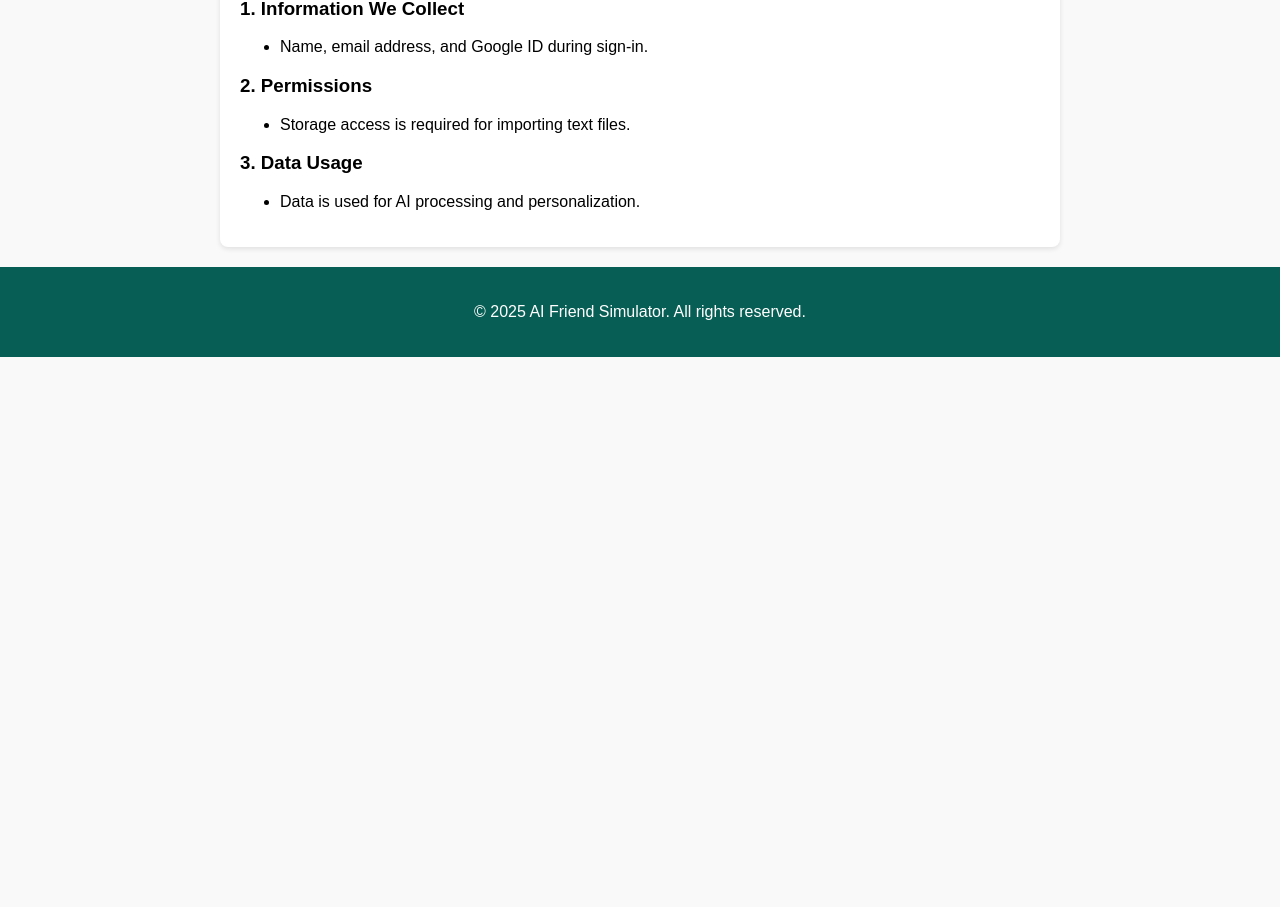
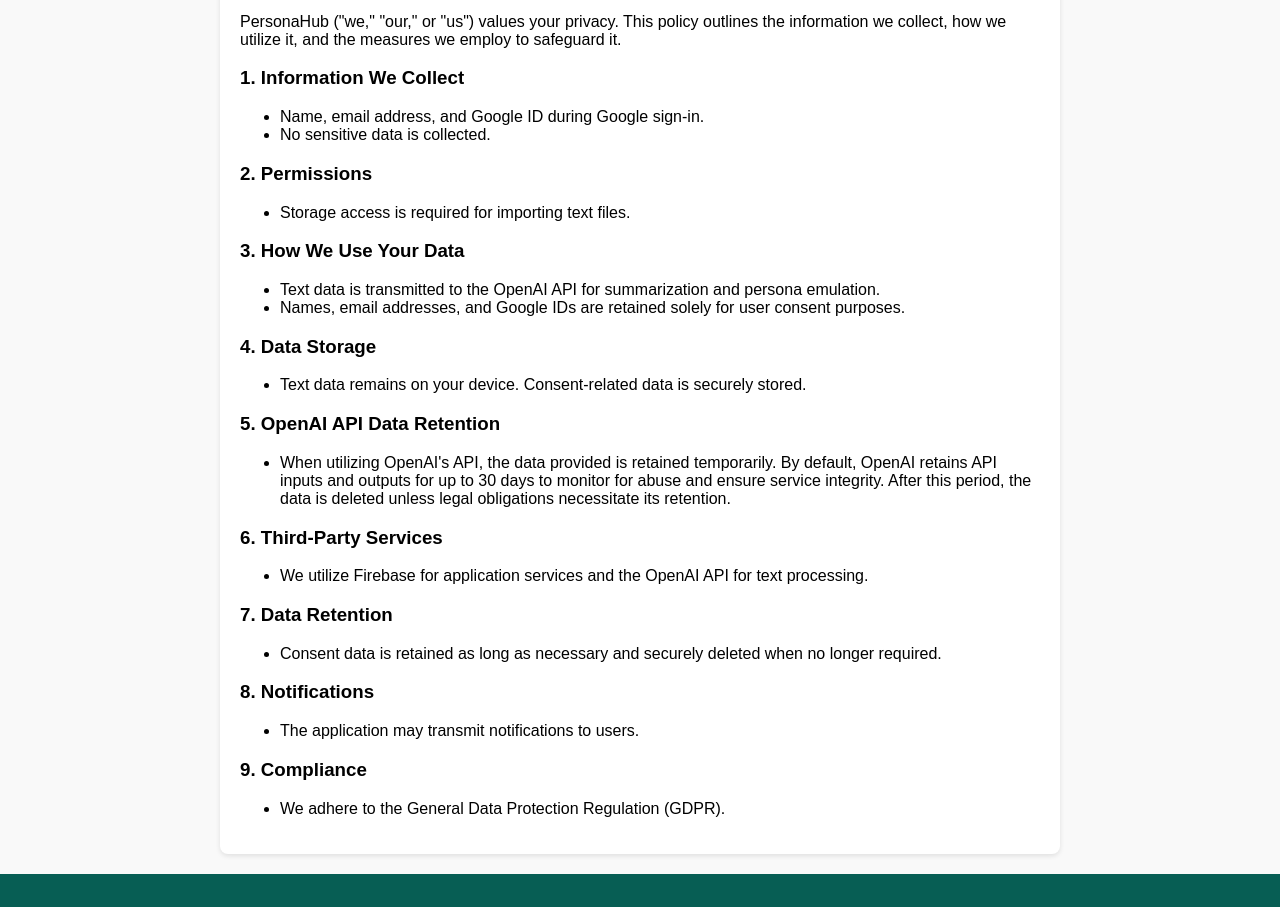
Before and after one commit to humanizersimulator/humanizersimulator.github.io, a plain HTML site: page privacy-policy.html in a window 1280 px wide. Shown: the part 249-1156 px from the top of the page. Before the commit the page ends 800 px from the top, so only its background shows below. Drawn offline with Linux system fonts and the light colour scheme.

Commit message:
Update privacy-policy.html

```diff
--- a/privacy-policy.html
+++ b/privacy-policy.html
@@ -3,31 +3,58 @@
 <head>
   <meta charset="UTF-8">
   <meta name="viewport" content="width=device-width, initial-scale=1.0">
-  <title>Privacy Policy - AI Friend Simulator</title>
+  <title>Privacy Policy - PersonaHub</title>
   <link rel="stylesheet" href="styles.css">
 </head>
 <body>
   <header>
     <h1>Privacy Policy</h1>
   </header>
-  <div class="section">
+  <div class="section" id="privacy-policy">
+    <h2>Privacy Policy</h2>
     <p><strong>Last Updated:</strong> 10.01.2025</p>
-    <p>AI Friend Simulator values your privacy. This policy outlines the information we collect and how we use it.</p>
+    <p>PersonaHub ("we," "our," or "us") values your privacy. This policy outlines the information we collect, how we utilize it, and the measures we employ to safeguard it.</p>
     <h3>1. Information We Collect</h3>
     <ul>
-      <li>Name, email address, and Google ID during sign-in.</li>
+      <li>Name, email address, and Google ID during Google sign-in.</li>
+      <li>No sensitive data is collected.</li>
     </ul>
     <h3>2. Permissions</h3>
     <ul>
       <li>Storage access is required for importing text files.</li>
     </ul>
-    <h3>3. Data Usage</h3>
+    <h3>3. How We Use Your Data</h3>
     <ul>
-      <li>Data is used for AI processing and personalization.</li>
+      <li>Text data is transmitted to the OpenAI API for summarization and persona emulation.</li>
+      <li>Names, email addresses, and Google IDs are retained solely for user consent purposes.</li>
+    </ul>
+    <h3>4. Data Storage</h3>
+    <ul>
+      <li>Text data remains on your device. Consent-related data is securely stored.</li>
+    </ul>
+    <h3>5. OpenAI API Data Retention</h3>
+    <ul>
+      <li>When utilizing OpenAI's API, the data provided is retained temporarily. By default, OpenAI retains API inputs and outputs for up to 30 days to monitor for abuse and ensure service integrity. After this period, the data is deleted unless legal obligations necessitate its retention.</li>
+    </ul>
+    <h3>6. Third-Party Services</h3>
+    <ul>
+      <li>We utilize Firebase for application services and the OpenAI API for text processing.</li>
+    </ul>
+    <h3>7. Data Retention</h3>
+    <ul>
+      <li>Consent data is retained as long as necessary and securely deleted when no longer required.</li>
+    </ul>
+    <h3>8. Notifications</h3>
+    <ul>
+      <li>The application may transmit notifications to users.</li>
+    </ul>
+    <h3>9. Compliance</h3>
+    <ul>
+      <li>We adhere to the General Data Protection Regulation (GDPR).</li>
     </ul>
   </div>
   <footer>
-    <p>&copy; 2025 AI Friend Simulator. All rights reserved.</p>
+    <p>&copy; 2025 PersonaHub. All rights reserved.</p>
   </footer>
 </body>
 </html>
```
